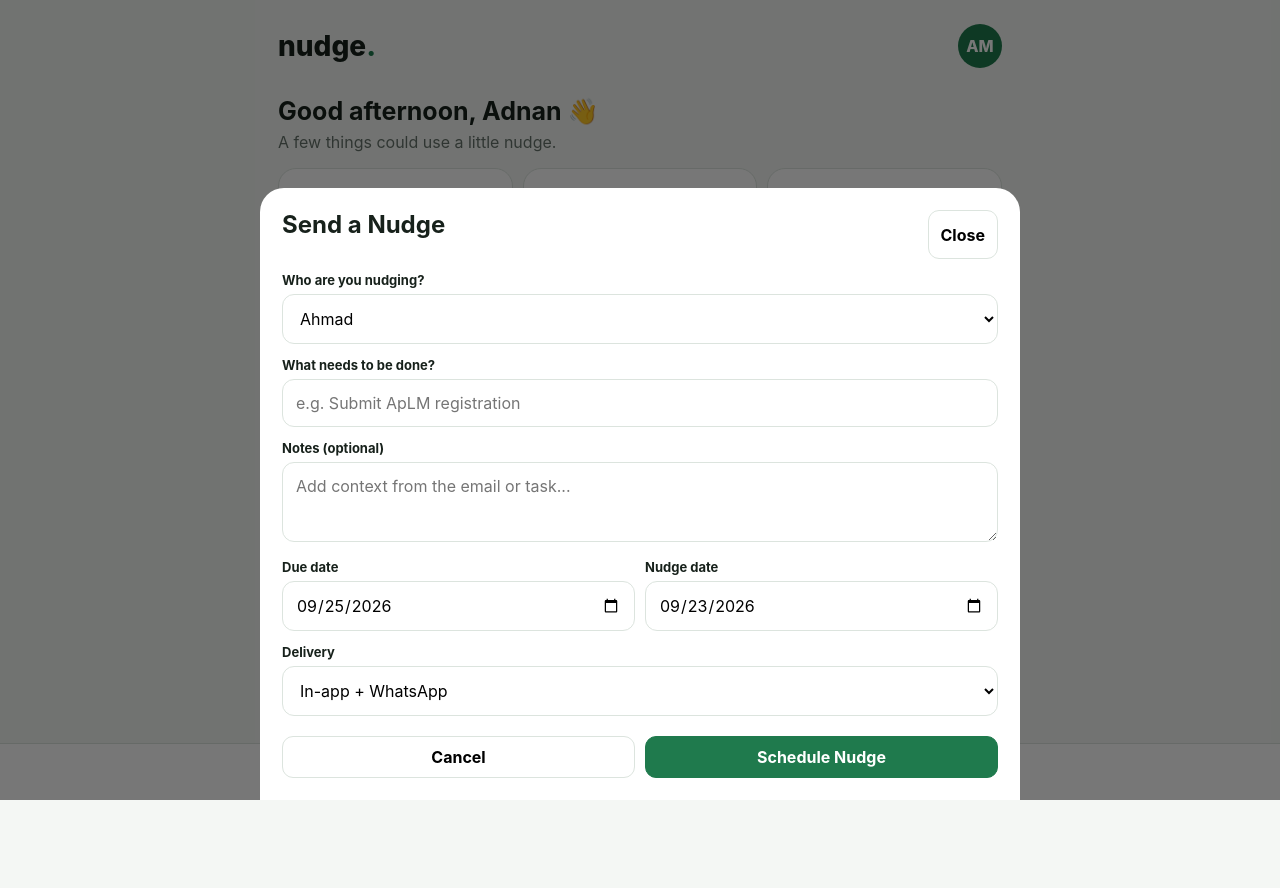
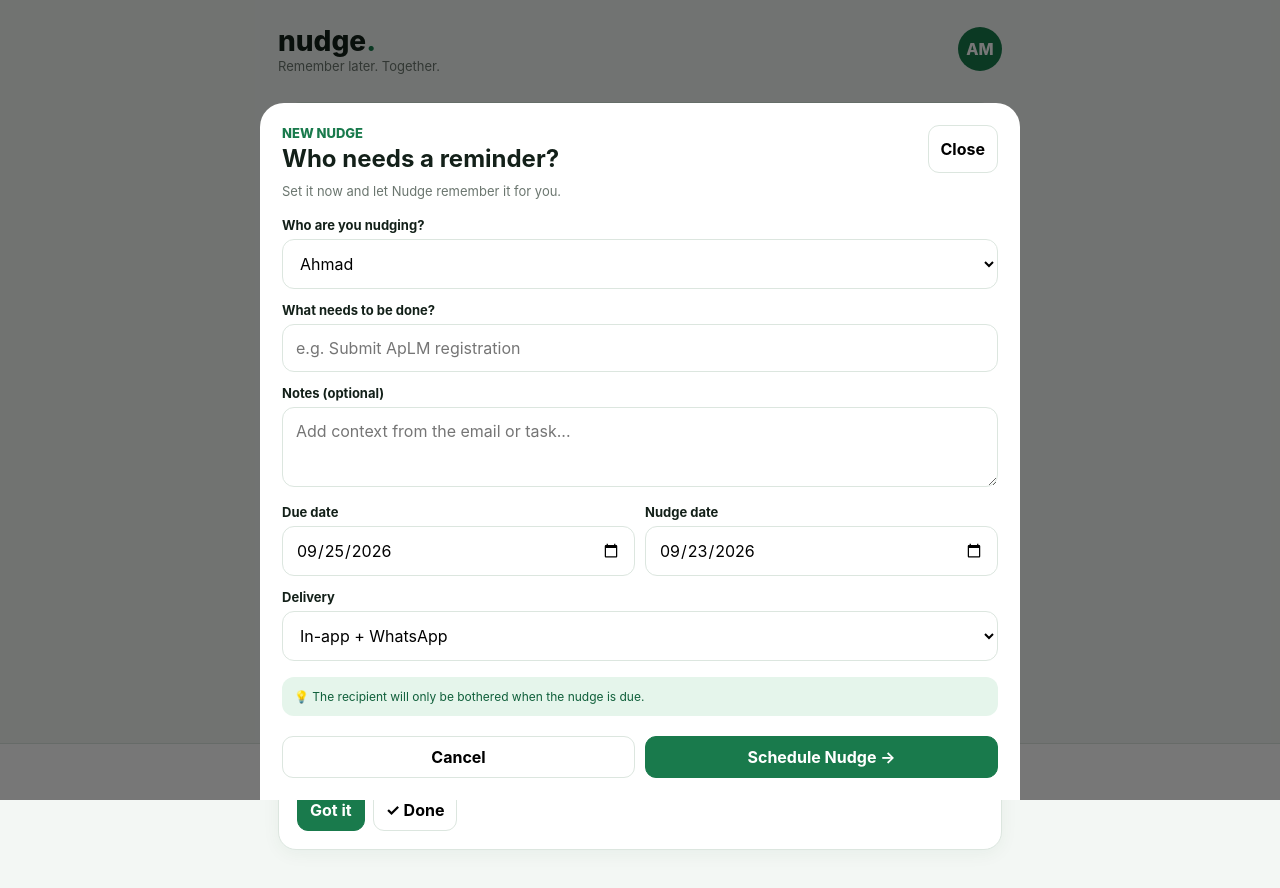
Before and after one commit to cikguadnan/nudge, a plain HTML site: page index.html in a window 1280 px wide. Both pictures are taken after a click on the button "＋ Nudge someone". Before the commit the page ends 800 px from the top, so only its background shows below. Drawn offline with Linux system fonts and the light colour scheme.

Commit message:
Polish Nudge home and creation experience

```diff
--- a/index.html
+++ b/index.html
@@ -4,14 +4,14 @@
 <meta charset="utf-8"><meta name="viewport" content="width=device-width,initial-scale=1">
 <title>Nudge</title>
 <style>
-:root{--ink:#17211b;--muted:#66736b;--bg:#f4f7f4;--card:#fff;--green:#1f7a4d;--light:#e5f4eb;--line:#dce4de;--orange:#fff0dc}
+:root{--ink:#132019;--muted:#6b766f;--bg:#f3f7f4;--card:#fff;--green:#197a4c;--green2:#0f5f3a;--light:#e5f5eb;--line:#dce6df;--orange:#fff0dc}
 *{box-sizing:border-box}body{margin:0;font-family:Inter,system-ui,-apple-system,Segoe UI,sans-serif;background:var(--bg);color:var(--ink)}
 .app{max-width:760px;margin:auto;min-height:100vh;padding:24px 18px 92px}.top{display:flex;justify-content:space-between;align-items:center}.brand{font-size:28px;font-weight:850}.avatar{width:44px;height:44px;border-radius:50%;background:var(--green);color:white;display:grid;place-items:center;font-weight:800}
-.hello{margin:28px 0 16px}.hello h1{font-size:25px;margin:0 0 6px}.hello p{margin:0;color:var(--muted)}
-.stats{display:grid;grid-template-columns:repeat(3,1fr);gap:10px}.stat,.card,.panel{background:var(--card);border:1px solid var(--line);border-radius:18px}.stat{padding:15px}.stat b{font-size:25px;display:block}.stat span{font-size:12px;color:var(--muted)}
+.hello{margin:28px 0 18px;padding:22px;border-radius:24px;background:linear-gradient(135deg,#e7f5ec,#f8fbf9);border:1px solid #d8eadf}.hello h1{font-size:27px;margin:0 0 7px;letter-spacing:-.4px}.hello p{margin:0;color:var(--muted)}
+.stats{display:grid;grid-template-columns:repeat(3,1fr);gap:10px}.stat,.card,.panel{background:var(--card);border:1px solid var(--line);border-radius:18px}.stat{padding:16px;position:relative;overflow:hidden}.stat b{font-size:27px;display:block;letter-spacing:-.5px}.stat span{font-size:12px;color:var(--muted)}.stat:first-child:before{content:'';position:absolute;left:0;top:0;bottom:0;width:4px;background:#e7a13c}
 .tabs{display:flex;gap:8px;margin:22px 0 14px}.tab{border:1px solid var(--line);background:white;border-radius:999px;padding:10px 15px;font-weight:700}.tab.active{background:var(--ink);color:white}
-.card{padding:16px;margin:10px 0}.row{display:flex;justify-content:space-between;gap:12px}.pill{font-size:11px;font-weight:800;background:var(--light);color:var(--green);padding:5px 9px;border-radius:999px;white-space:nowrap}.pill.ready{background:var(--orange);color:#a25a00}.card h3{margin:10px 0 4px;font-size:17px}.meta{font-size:13px;color:var(--muted)}.actions{display:flex;gap:8px;flex-wrap:wrap;margin-top:14px}
-button{font:inherit;cursor:pointer}.btn{border:1px solid var(--line);background:white;padding:10px 12px;border-radius:11px;font-weight:700}.primary{background:var(--green);color:white;border-color:var(--green)}
+.card{padding:18px;margin:11px 0;box-shadow:0 4px 18px rgba(25,70,45,.05);transition:transform .15s ease,border-color .15s ease}.card:hover{transform:translateY(-1px);border-color:#c7d8cd}.row{display:flex;justify-content:space-between;gap:12px}.pill{font-size:11px;font-weight:800;background:var(--light);color:var(--green);padding:5px 9px;border-radius:999px;white-space:nowrap}.pill.ready{background:var(--orange);color:#a25a00}.card h3{margin:10px 0 4px;font-size:17px}.meta{font-size:13px;color:var(--muted)}.actions{display:flex;gap:8px;flex-wrap:wrap;margin-top:14px}
+button{font:inherit;cursor:pointer}.btn{border:1px solid var(--line);background:white;padding:10px 12px;border-radius:11px;font-weight:700}.primary{background:var(--green);color:white;border-color:var(--green)}.primary:hover{background:var(--green2)}
 .fab{position:fixed;bottom:76px;left:50%;transform:translateX(-50%);border:0;background:var(--green);color:#fff;border-radius:999px;padding:14px 22px;font-weight:850;box-shadow:0 8px 25px #0003}
 .nav{position:fixed;bottom:0;left:0;right:0;background:#fff;border-top:1px solid var(--line);display:flex;justify-content:center}.navin{width:760px;display:grid;grid-template-columns:repeat(4,1fr)}.nav button{border:0;background:none;padding:13px 4px;color:var(--muted);font-size:12px}.nav button.active{color:var(--green);font-weight:800}
 .modal{position:fixed;inset:0;background:#0008;display:none;align-items:flex-end;justify-content:center;z-index:5}.modal.open{display:flex}.sheet{width:min(760px,100%);max-height:92vh;overflow:auto;background:white;border-radius:24px 24px 0 0;padding:22px}.sheet h2{margin-top:0}
@@ -22,11 +22,11 @@
 </head>
 <body>
 <main class="app">
-<div class="top"><div class="brand">nudge<span style="color:var(--green)">.</span></div><div class="avatar">AM</div></div>
+<div class="top"><div><div class="brand">nudge<span style="color:var(--green)">.</span></div><div class="meta">Remember later. Together.</div></div><div class="avatar">AM</div></div>
 <section id="home">
-<div class="hello"><h1>Good afternoon, Adnan 👋</h1><p>A few things could use a little nudge.</p></div>
+<div class="hello"><div class="meta" style="font-weight:800;color:var(--green);margin-bottom:6px">FRIDAY · YOUR NUDGEBOARD</div><h1>Good afternoon, Adnan 👋</h1><p>You have <b>2 nudges ready</b>. Everything else is on track.</p></div>
 <div class="stats"><div class="stat"><b id="readyN">2</b><span>Ready now</span></div><div class="stat"><b id="upcomingN">3</b><span>Upcoming</span></div><div class="stat"><b id="doneN">4</b><span>Completed</span></div></div>
-<div class="tabs"><button class="tab active" data-kind="forme">For me</button><button class="tab" data-kind="sent">Sent by me</button></div>
+<div class="row" style="margin-top:24px"><div><b style="font-size:18px">Your nudges</b><div class="meta">Keep track without the mental load.</div></div></div><div class="tabs"><button class="tab active" data-kind="forme">↓ For me</button><button class="tab" data-kind="sent">↗ Sent by me</button></div>
 <div id="cards"></div>
 </section>
 <section id="activity" class="hide"><div class="hello"><h1>Activity</h1><p>What has happened with your nudges.</p></div><div class="panel" style="padding:4px 18px"><div class="activity"><b>Ahmad acknowledged your nudge</b><div class="meta">ApLM registration · 12 min ago</div></div><div class="activity"><b>Farah completed a nudge</b><div class="meta">Parent consent forms · Yesterday</div></div><div class="activity"><b>You were nudged by Sarah</b><div class="meta">ECG survey response · Yesterday</div></div></div></section>
@@ -34,13 +34,13 @@
 </main>
 <button class="fab" id="newBtn">＋ Nudge someone</button>
 <nav class="nav"><div class="navin"><button class="navb active" data-view="home">⌂<br>Home</button><button class="navb" data-view="home" data-sent="1">↗<br>Sent</button><button class="navb" data-view="activity">◷<br>Activity</button><button class="navb" data-view="profile">○<br>Profile</button></div></nav>
-<div class="modal" id="modal"><form class="sheet" id="form"><div class="row"><h2>Send a Nudge</h2><button type="button" class="btn" id="close">Close</button></div>
-<label>Who are you nudging?</label><select id="person"><option>Ahmad</option><option>Sarah</option><option>Farah</option><option>Hafiz</option><option>ECG Team</option></select>
+<div class="modal" id="modal"><form class="sheet" id="form"><div class="row"><div><div class="meta" style="font-weight:800;color:var(--green)">NEW NUDGE</div><h2 style="margin:3px 0 0">Who needs a reminder?</h2></div><button type="button" class="btn" id="close">Close</button></div>
+<p class="meta" style="margin:10px 0 18px">Set it now and let Nudge remember it for you.</p><label>Who are you nudging?</label><select id="person"><option>Ahmad</option><option>Sarah</option><option>Farah</option><option>Hafiz</option><option>ECG Team</option></select>
 <label>What needs to be done?</label><input id="task" required placeholder="e.g. Submit ApLM registration">
 <label>Notes (optional)</label><textarea id="notes" placeholder="Add context from the email or task..."></textarea>
 <div class="grid2"><div><label>Due date</label><input id="due" type="date" required></div><div><label>Nudge date</label><input id="when" type="date" required></div></div>
 <label>Delivery</label><select id="delivery"><option>In-app + WhatsApp</option><option>In-app only</option><option>WhatsApp only</option></select>
-<div class="sheetactions"><button type="button" class="btn" id="cancel">Cancel</button><button class="btn primary">Schedule Nudge</button></div></form></div>
+<div style="margin-top:16px;padding:12px;border-radius:12px;background:var(--light);font-size:12px;color:var(--green2)">💡 The recipient will only be bothered when the nudge is due.</div><div class="sheetactions"><button type="button" class="btn" id="cancel">Cancel</button><button class="btn primary">Schedule Nudge →</button></div></form></div>
 <script>
 const data=[
 {id:1,kind:'forme',from:'Sarah',to:'You',task:'Complete ECG survey response',due:'20 Sep',status:'ready',note:'Please submit before the department review.'},
```
